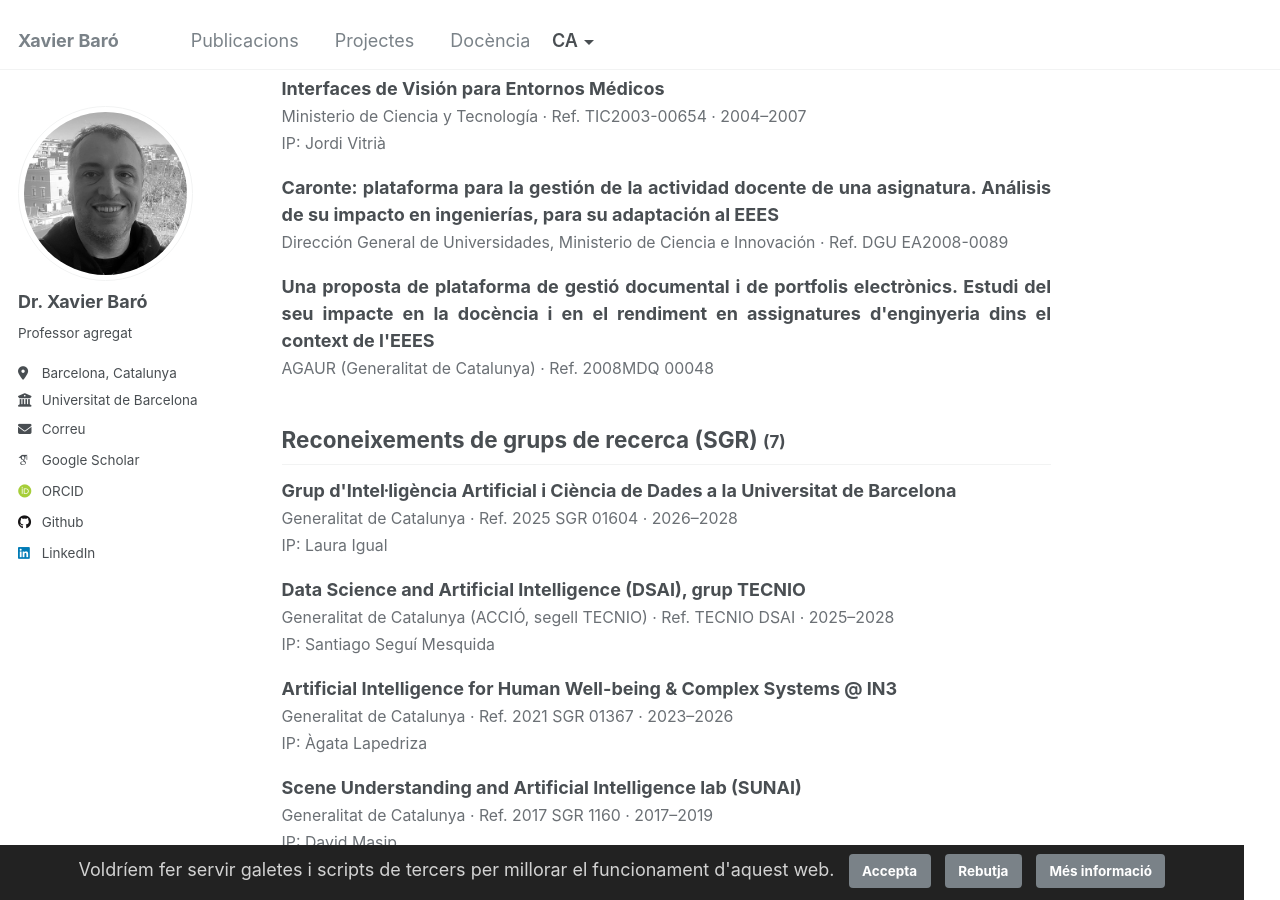
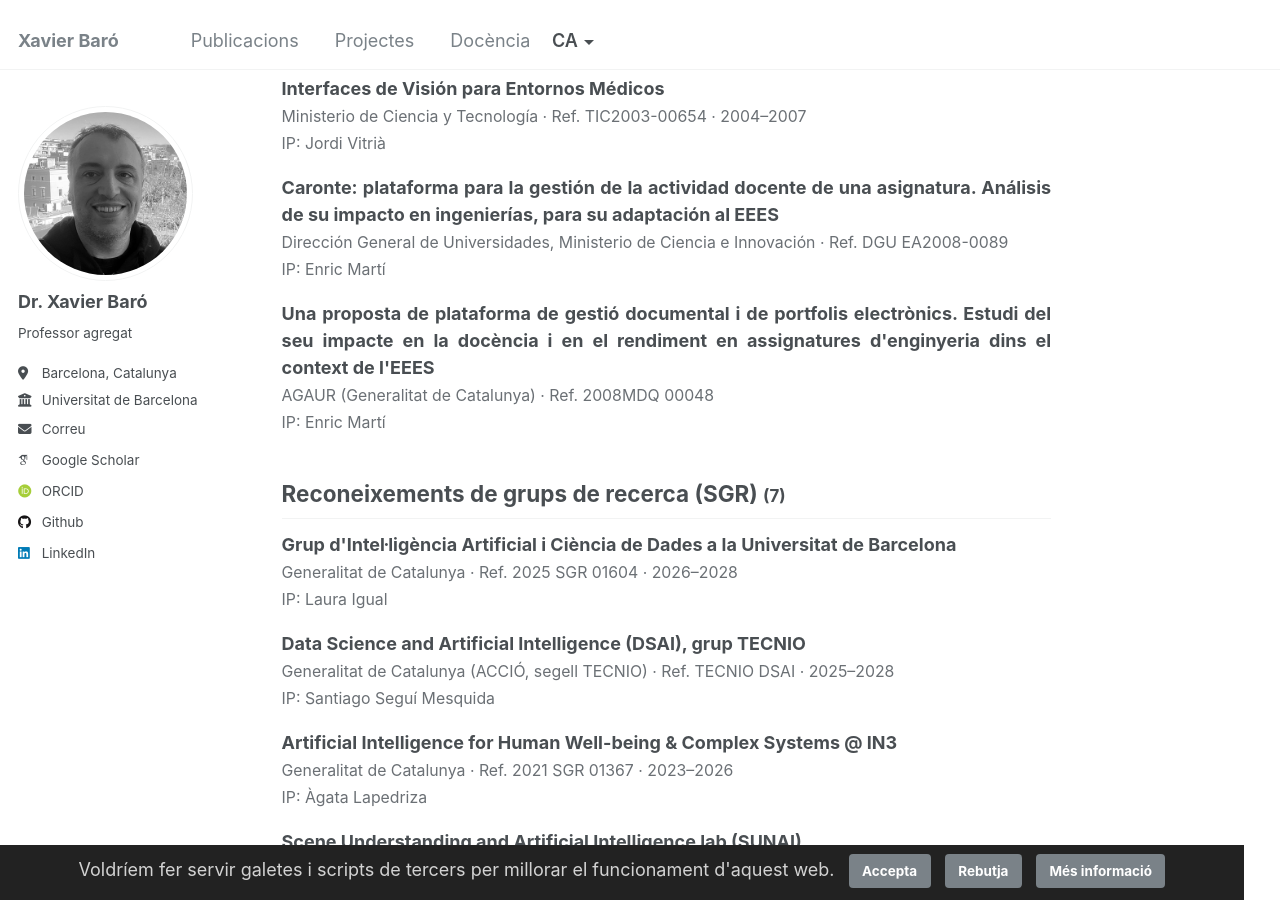
Before and after one commit to xbaro/xbaro.github.io, a Jekyll site: the page built from _pages/projects.md, in a window 1280 px wide and 900 px high, scrolled down 1839 px. Built offline with Jekyll 4.4.1, drawn with Linux system fonts in a browser that asks for light colours; some web fonts are replaced.

Commit message:
Set PI Enric Martí for Caronte and 2008MDQ
Co-Authored-By: Claude Sonnet 5.5 <noreply@anthropic.com>

```diff
--- a/_data/projects.json
+++ b/_data/projects.json
@@ -323,7 +323,9 @@
   "reference": "DGU EA2008-0089",
   "start": null,
   "end": null,
-  "pis": []
+  "pis": [
+   "Enric Martí"
+  ]
  },
  {
   "title": "Una proposta de plataforma de gestió documental i de portfolis electrònics. Estudi del seu impacte en la docència i en el rendiment en assignatures d'enginyeria dins el context de l'EEES",
@@ -332,6 +334,8 @@
   "reference": "2008MDQ 00048",
   "start": null,
   "end": null,
-  "pis": []
+  "pis": [
+   "Enric Martí"
+  ]
  }
 ]
```
